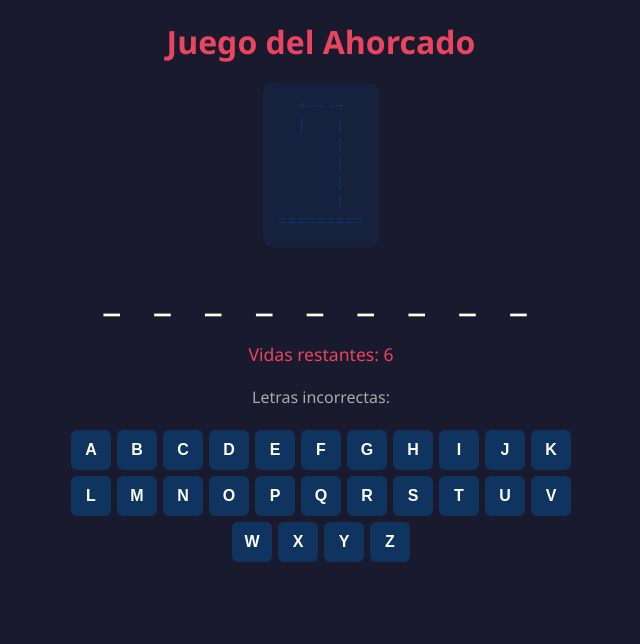
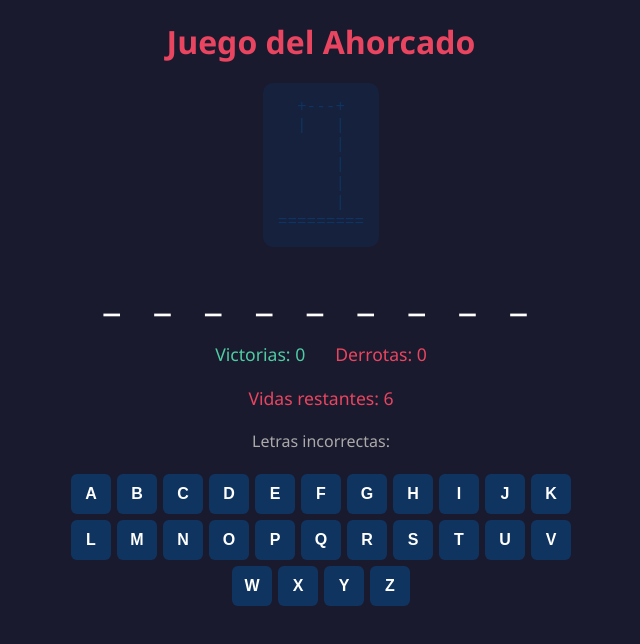
Before and after one commit to rwciANA/lab10-daw, an Angular app in the folder lab10-ahorcado/: page / in a window 1280 px wide. Shown: the top 644 px of the page, without its empty margins (319-959 px from the left). Built offline with nearby package versions, Linux system fonts and the light colour scheme.

Commit message:
Agregar contador de victorias y derrotas

```diff
--- a/lab10-ahorcado/src/app/app.css
+++ b/lab10-ahorcado/src/app/app.css
@@ -36,6 +36,20 @@ h1 {
   letter-spacing: 12px;
   font-weight: bold;
   color: #fff;
+}
+
+.puntaje {
+  display: flex;
+  gap: 30px;
+  font-size: 1.1rem;
+}
+
+.victorias {
+  color: #4ecca3;
+}
+
+.derrotas {
+  color: #e94560;
 }
 
 .vidas {
--- a/lab10-ahorcado/src/app/app.html
+++ b/lab10-ahorcado/src/app/app.html
@@ -7,6 +7,11 @@
 
   <div class="palabra">
     {{ palabraOculta }}
+  </div>
+
+  <div class="puntaje">
+    <span class="victorias">Victorias: {{ victorias }}</span>
+    <span class="derrotas">Derrotas: {{ derrotas }}</span>
   </div>
 
   <div class="vidas">
@@ -35,7 +40,7 @@
       } @else {
         <p class="perdiste">¡Perdiste! La palabra era {{ palabraSecreta }}</p>
       }
-      <button (click)="iniciarJuego()">Jugar de nuevo</button>
+      <button (click)="reiniciarJuego()">Jugar de nuevo</button>
     </div>
   }
 </div>
--- a/lab10-ahorcado/src/app/app.ts
+++ b/lab10-ahorcado/src/app/app.ts
@@ -23,6 +23,8 @@ export class App {
   vidasRestantes = 6;
   juegoTerminado = false;
   gano = false;
+  victorias = 0;
+  derrotas = 0;
 
   constructor() {
     this.iniciarJuego();
@@ -36,6 +38,12 @@ export class App {
     this.vidasRestantes = 6;
     this.juegoTerminado = false;
     this.gano = false;
+  }
+
+  reiniciarJuego() {
+    if (this.gano) this.victorias++;
+    else if (this.juegoTerminado) this.derrotas++;
+    this.iniciarJuego();
   }
 
   get dibujoAhorcado(): string {
```
